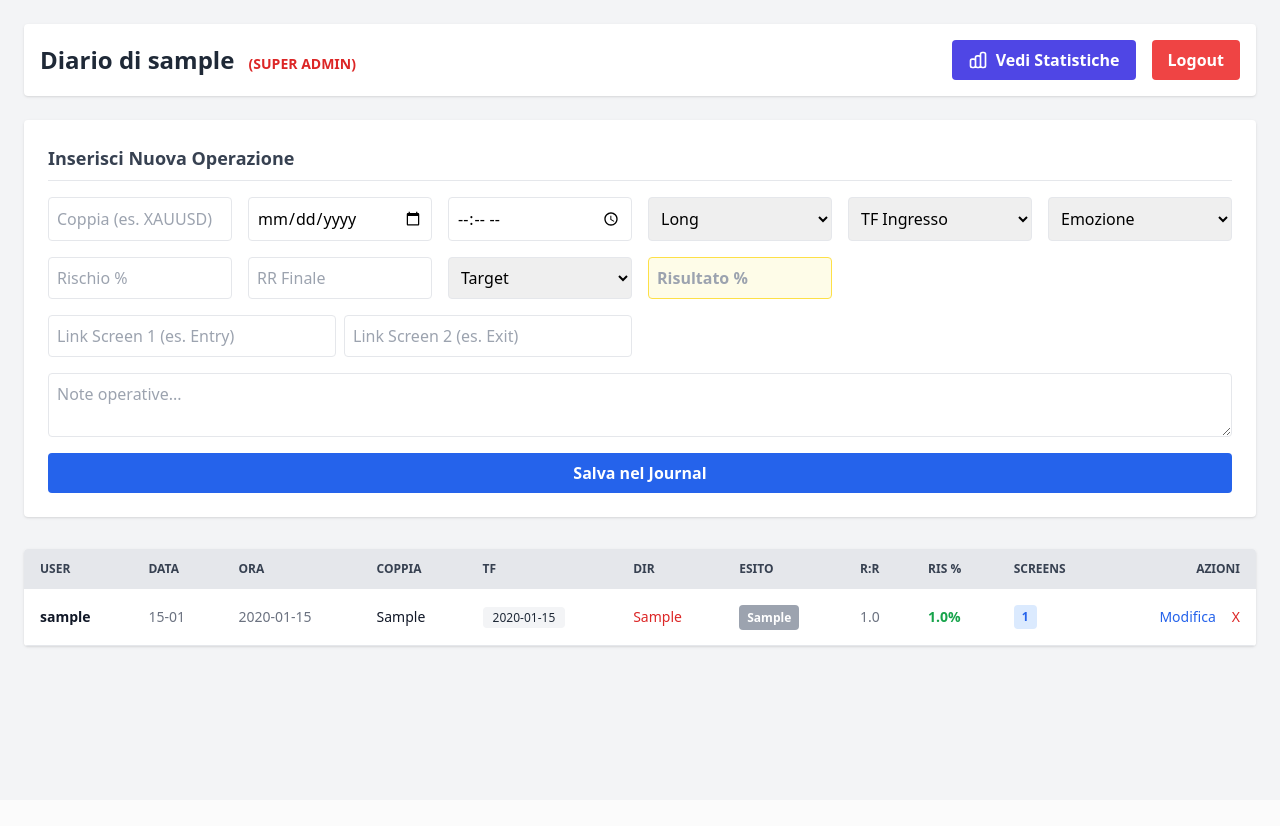
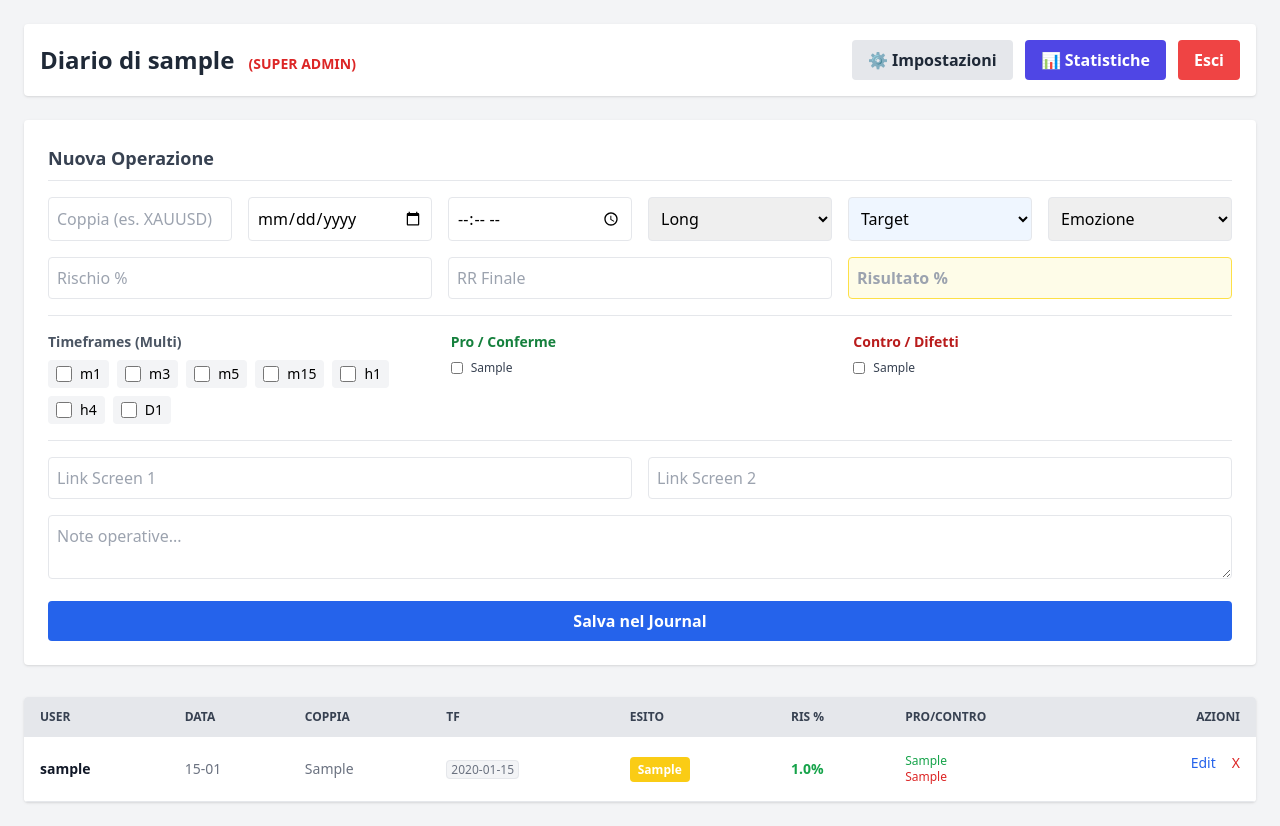
Before and after one commit to ipadpeda-ctrl/dtcjournal, a Flask app: page /dashboard in a window 1280 px wide. Before the commit the page ends 648 px from the top, so only its background shows below. Run offline with Flask 3, Linux system fonts and the light colour scheme; a user stored in the database is signed in; tables that the repository leaves empty hold one stand-in row (values such as "Sample post"); some libraries are stand-ins or nearby versions.

Commit message:
Add files via upload

```diff
--- a/templates/dashboard.html
+++ b/templates/dashboard.html
@@ -16,12 +16,14 @@
                     {% if admin_view %}<span class="text-red-600 text-sm ml-2">(SUPER ADMIN)</span>{% endif %}
                 </h1>
             </div>
-            <div class="flex gap-4">
+            <div class="flex gap-3">
+                <a href="/settings" class="bg-gray-200 hover:bg-gray-300 text-gray-800 font-bold py-2 px-4 rounded flex items-center gap-2">
+                    ⚙️ Impostazioni
+                </a>
                 <a href="/statistics" class="bg-indigo-600 hover:bg-indigo-800 text-white font-bold py-2 px-4 rounded flex items-center gap-2">
-                    <svg class="w-5 h-5" fill="none" stroke="currentColor" viewBox="0 0 24 24"><path stroke-linecap="round" stroke-linejoin="round" stroke-width="2" d="M9 19v-6a2 2 0 00-2-2H5a2 2 0 00-2 2v6a2 2 0 002 2h2a2 2 0 002-2zm0 0V9a2 2 0 012-2h2a2 2 0 012 2v10m-6 0a2 2 0 002 2h2a2 2 0 002-2m0 0V5a2 2 0 012-2h2a2 2 0 012 2v14a2 2 0 01-2 2h-2a2 2 0 01-2-2z"></path></svg>
-                    Vedi Statistiche
+                    📊 Statistiche
                 </a>
-                <a href="/logout" class="bg-red-500 hover:bg-red-700 text-white font-bold py-2 px-4 rounded">Logout</a>
+                <a href="/logout" class="bg-red-500 hover:bg-red-700 text-white font-bold py-2 px-4 rounded">Esci</a>
             </div>
         </div>
 
@@ -36,25 +38,24 @@
         {% endwith %}
 
         <div class="bg-white p-6 rounded shadow mb-8">
-            <h2 class="text-lg font-semibold mb-4 text-gray-700 border-b pb-2">Inserisci Nuova Operazione</h2>
-            <form action="/add_trade" method="POST" class="grid grid-cols-2 md:grid-cols-6 gap-4">
+            <h2 class="text-lg font-semibold mb-4 text-gray-700 border-b pb-2">Nuova Operazione</h2>
+            <form action="/add_trade" method="POST">
+
+                <div class="grid grid-cols-2 md:grid-cols-6 gap-4 mb-4">
                     <input type="text" name="pair" placeholder="Coppia (es. XAUUSD)" class="border p-2 rounded w-full" required>
                     <input type="date" name="date" class="border p-2 rounded w-full" required>
                     <input type="time" name="time" class="border p-2 rounded w-full" required>
-
                     <select name="direction" class="border p-2 rounded w-full">
                         <option value="Long">Long</option>
                         <option value="Short">Short</option>
                     </select>
-
-                <select name="timeframe" class="border p-2 rounded w-full">
-                    <option value="" disabled selected>TF Ingresso</option>
-                    <option value="m15">m15</option>
-                    <option value="m5">m5</option>
-                    <option value="m3">m3</option>
-                    <option value="m1">m1</option>
+                    <select name="outcome" class="border p-2 rounded w-full bg-blue-50">
+                        <option value="Target">Target</option>
+                        <option value="Stop Loss">Stop Loss</option>
+                        <option value="Breakeven">Breakeven</option>
+                        <option value="Non Fillato">Non Fillato</option>
+                        <option value="Setup">Setup (Monitoraggio)</option>
                     </select>
-
                     <select name="emotions" class="border p-2 rounded w-full">
                         <option value="" disabled selected>Emozione</option>
                         <option value="ansia">Ansia</option>
@@ -65,24 +66,64 @@
                         <option value="sicuro">Sicuro</option>
                         <option value="calmo">Calmo</option>
                     </select>
+                </div>
 
+                <div class="grid grid-cols-3 gap-4 mb-4">
                     <input type="number" step="0.01" name="risk_percent" placeholder="Rischio %" class="border p-2 rounded w-full">
                     <input type="number" step="0.01" name="rr_final" placeholder="RR Finale" class="border p-2 rounded w-full">
-                <select name="outcome" class="border p-2 rounded w-full">
-                    <option value="Target">Target</option>
-                    <option value="Stop Loss">Stop Loss</option>
-                    <option value="Breakeven">Breakeven</option>
-                </select>
                     <input type="number" step="0.01" name="result_percent" placeholder="Risultato %" class="border p-2 rounded w-full bg-yellow-50 font-bold border-yellow-300">
-
-                <div class="md:col-span-3 grid grid-cols-2 gap-2">
-                    <input type="text" name="link1" placeholder="Link Screen 1 (es. Entry)" class="border p-2 rounded w-full">
-                    <input type="text" name="link2" placeholder="Link Screen 2 (es. Exit)" class="border p-2 rounded w-full">
                 </div>
 
-                <textarea name="notes" placeholder="Note operative..." class="border p-2 rounded w-full md:col-span-6 h-16"></textarea>
+                <div class="grid grid-cols-1 md:grid-cols-3 gap-6 mb-4 border-t border-b py-4">
 
-                <button type="submit" class="bg-blue-600 text-white font-bold p-2 rounded md:col-span-6 hover:bg-blue-700 transition">Salva nel Journal</button>
+                    <div>
+                        <p class="font-bold text-sm text-gray-600 mb-2">Timeframes (Multi)</p>
+                        <div class="flex flex-wrap gap-2">
+                            {% for tf in ['m1','m3','m5','m15','h1','h4','D1'] %}
+                            <label class="inline-flex items-center bg-gray-100 px-2 py-1 rounded cursor-pointer hover:bg-gray-200">
+                                <input type="checkbox" name="timeframe" value="{{ tf }}" class="form-checkbox h-4 w-4 text-blue-600">
+                                <span class="ml-2 text-sm">{{ tf }}</span>
+                            </label>
+                            {% endfor %}
+                        </div>
+                    </div>
+
+                    <div>
+                        <p class="font-bold text-sm text-green-700 mb-2">Pro / Conferme</p>
+                        <div class="space-y-1">
+                            {% for pro in user_pros %}
+                            <label class="flex items-center">
+                                <input type="checkbox" name="pros" value="{{ pro }}" class="form-checkbox h-3 w-3 text-green-600">
+                                <span class="ml-2 text-xs text-gray-700">{{ pro }}</span>
+                            </label>
+                            {% else %}
+                            <a href="/settings" class="text-xs text-blue-500 underline">Imposta i tuoi PRO</a>
+                            {% endfor %}
+                        </div>
+                    </div>
+
+                    <div>
+                        <p class="font-bold text-sm text-red-700 mb-2">Contro / Difetti</p>
+                        <div class="space-y-1">
+                            {% for con in user_cons %}
+                            <label class="flex items-center">
+                                <input type="checkbox" name="cons" value="{{ con }}" class="form-checkbox h-3 w-3 text-red-600">
+                                <span class="ml-2 text-xs text-gray-700">{{ con }}</span>
+                            </label>
+                            {% else %}
+                            <a href="/settings" class="text-xs text-blue-500 underline">Imposta i tuoi CONTRO</a>
+                            {% endfor %}
+                        </div>
+                    </div>
+                </div>
+
+                <div class="grid grid-cols-2 gap-4 mb-4">
+                    <input type="text" name="link1" placeholder="Link Screen 1" class="border p-2 rounded w-full">
+                    <input type="text" name="link2" placeholder="Link Screen 2" class="border p-2 rounded w-full">
+                </div>
+                <textarea name="notes" placeholder="Note operative..." class="border p-2 rounded w-full h-16 mb-4"></textarea>
+
+                <button type="submit" class="bg-blue-600 text-white font-bold py-2 w-full rounded hover:bg-blue-700 transition">Salva nel Journal</button>
             </form>
         </div>
 
@@ -92,14 +133,11 @@
                     <tr>
                         {% if admin_view %}<th class="px-4 py-3">User</th>{% endif %}
                         <th class="px-4 py-3">Data</th>
-                        <th class="px-4 py-3">Ora</th>
                         <th class="px-4 py-3">Coppia</th>
                         <th class="px-4 py-3">TF</th>
-                        <th class="px-4 py-3">Dir</th>
                         <th class="px-4 py-3">Esito</th>
-                        <th class="px-4 py-3">R:R</th>
                         <th class="px-4 py-3">Ris %</th>
-                        <th class="px-4 py-3">Screens</th>
+                        <th class="px-4 py-3">Pro/Contro</th>
                         <th class="px-4 py-3 text-right">Azioni</th>
                     </tr>
                 </thead>
@@ -110,47 +148,35 @@
                             <td class="px-4 py-4 font-bold text-gray-900">{{ trade.author.username }}</td>
                         {% endif %}
                         <td class="px-4 py-4">{{ trade.date.strftime('%d-%m') }}</td>
-                        <td class="px-4 py-4">{{ trade.time }}</td>
-                        <td class="px-4 py-4 font-medium text-gray-900">{{ trade.pair }}</td>
-
+                        <td class="px-4 py-4 font-medium">{{ trade.pair }}</td>
                         <td class="px-4 py-4">
-                            <span class="bg-gray-100 text-gray-800 text-xs font-medium px-2.5 py-0.5 rounded">{{ trade.timeframe or '-' }}</span>
-                        </td>
-
-                        <td class="px-4 py-4
-                            {% if trade.direction == 'Long' %}text-green-600{% else %}text-red-600{% endif %}">
-                            {{ trade.direction }}
+                            {% if trade.timeframe %}
+                                {% for tf in trade.timeframe.split(',') %}
+                                <span class="bg-gray-100 text-xs px-1 rounded border">{{ tf }}</span>
+                                {% endfor %}
+                            {% endif %}
                         </td>
                         <td class="px-4 py-4">
                             <span class="px-2 py-1 rounded text-xs font-bold text-white
                                 {% if trade.outcome == 'Target' %}bg-green-500
                                 {% elif trade.outcome == 'Stop Loss' %}bg-red-500
-                                {% else %}bg-gray-400{% endif %}">
+                                {% elif trade.outcome == 'Non Fillato' %}bg-gray-400
+                                {% elif trade.outcome == 'Setup' %}bg-purple-400
+                                {% else %}bg-yellow-400 text-black{% endif %}">
                                 {{ trade.outcome }}
                             </span>
                         </td>
-                        <td class="px-4 py-4">{{ trade.rr_final }}</td>
                         <td class="px-4 py-4 font-bold
-                            {% if trade.result_percent > 0 %}text-green-600{% else %}text-red-600{% endif %}">
+                            {% if trade.result_percent > 0 %}text-green-600{% elif trade.result_percent < 0 %}text-red-600{% endif %}">
                             {{ trade.result_percent }}%
                         </td>
-
-                        <td class="px-4 py-4 flex gap-2">
-                            {% if trade.screen_pre %}
-                                {% set links = trade.screen_pre.split(',') %}
-                                {% for link in links %}
-                                    <a href="{{ link }}" target="_blank" class="bg-blue-100 text-blue-600 px-2 py-1 rounded text-xs font-bold hover:bg-blue-200" title="Apri Screen">
-                                        {{ loop.index }}
-                                    </a>
-                                {% endfor %}
-                            {% endif %}
+                        <td class="px-4 py-4 text-xs">
+                            <span class="text-green-600 block truncate w-24" title="{{ trade.selected_pros }}">{{ trade.selected_pros }}</span>
+                            <span class="text-red-600 block truncate w-24" title="{{ trade.selected_cons }}">{{ trade.selected_cons }}</span>
                         </td>
-
-                        <td class="px-4 py-4 text-right">
-                            <div class="flex justify-end gap-2">
-                                <a href="/edit_trade/{{ trade.id }}" class="text-blue-600 hover:text-blue-900 font-medium">Modifica</a>
+                        <td class="px-4 py-4 flex gap-2 justify-end">
+                            <a href="/edit_trade/{{ trade.id }}" class="text-blue-600 hover:text-blue-900 font-medium">Edit</a>
                             <a href="/delete_trade/{{ trade.id }}" onclick="return confirm('Eliminare?')" class="text-red-600 hover:text-red-900 font-medium ml-2">X</a>
-                            </div>
                         </td>
                     </tr>
                     {% endfor %}
```
Also changed, not shown: templates/edit_trade.html (+43 -64 lines), templates/settings.html (added, +52 -0 lines), templates/statistics.html (+57 -50 lines). Lines whose indentation alone changed are shown as unchanged.
